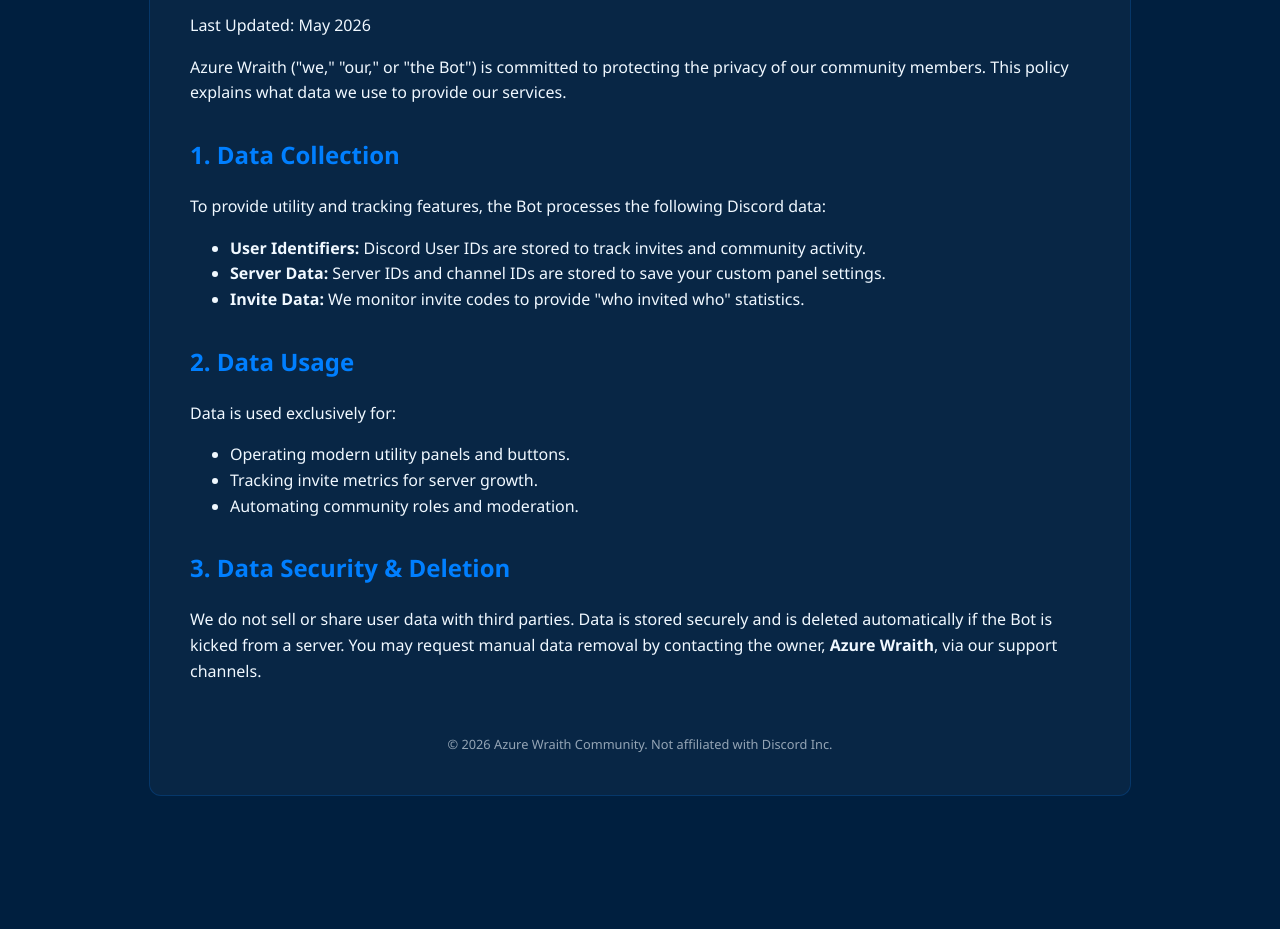
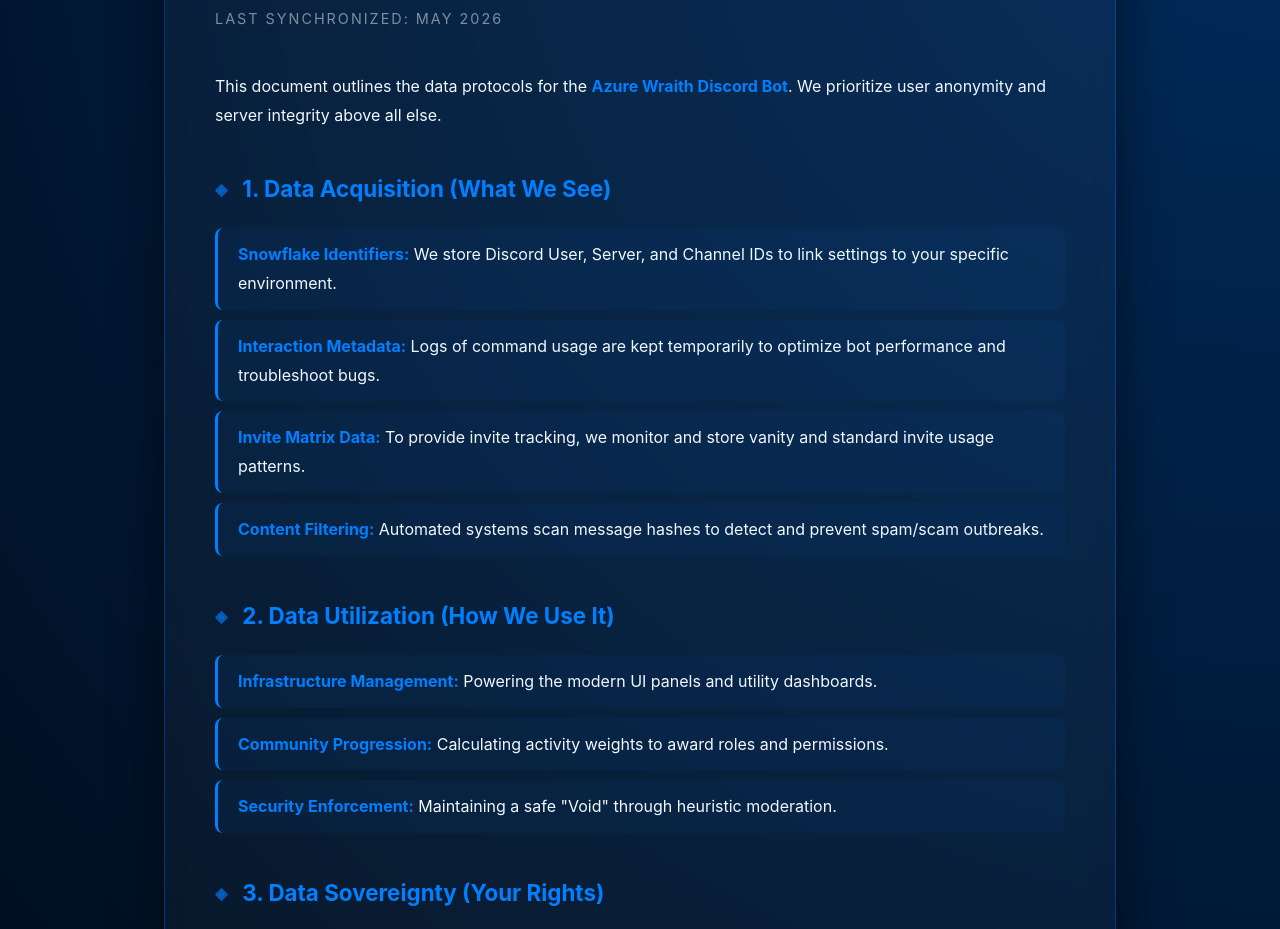
Before and after one commit to azurewraithofficial/AzureWraith-Bot, a plain HTML site: page privacy.html in a window 1280 px wide. Shown: the part 194-1123 px from the top of the page. Before the commit the page ends 1050 px from the top, so only its background shows below. Drawn offline with Linux system fonts and the light colour scheme.

Commit message:
Update privacy.html

```diff
--- a/privacy.html
+++ b/privacy.html
@@ -3,44 +3,49 @@
 <head>
     <meta charset="UTF-8">
     <meta name="viewport" content="width=device-width, initial-scale=1.0">
-    <title>Privacy Policy | Azure Wraith</title>
+    <title>Privacy Directive | Azure Wraith</title>
     <style>
-        :root { --void: #001F3F; --azure: #F0F8FF; --wraith: #007FFF; }
-        body { background-color: var(--void); color: var(--azure); font-family: 'Segoe UI', Tahoma, Geneva, Verdana, sans-serif; line-height: 1.6; margin: 0; padding: 20px; }
-        .wrapper { max-width: 900px; margin: 40px auto; background: rgba(255, 255, 255, 0.03); padding: 40px; border-radius: 12px; border: 1px solid rgba(0, 127, 255, 0.2); }
-        h1 { color: var(--wraith); border-bottom: 2px solid var(--wraith); padding-bottom: 10px; }
-        h2 { color: var(--wraith); margin-top: 30px; }
-        .footer { margin-top: 50px; font-size: 0.8em; opacity: 0.6; text-align: center; }
+        :root { --void: #000c1a; --deep-void: #001F3F; --wraith-blue: #007FFF; --azure: #F0F8FF; --glass: rgba(240, 248, 255, 0.03); }
+        body { background: radial-gradient(circle at top right, #002b5c, var(--void)); color: var(--azure); font-family: 'Inter', system-ui, -apple-system, sans-serif; line-height: 1.8; margin: 0; padding: 40px 20px; }
+        .container { max-width: 850px; margin: auto; background: var(--glass); backdrop-filter: blur(10px); padding: 50px; border-radius: 24px; border: 1px solid rgba(0, 127, 255, 0.3); box-shadow: 0 20px 50px rgba(0,0,0,0.5); }
+        h1 { color: var(--wraith-blue); font-size: 2.5rem; letter-spacing: -1px; margin-bottom: 10px; }
+        .last-updated { opacity: 0.5; font-size: 0.9rem; margin-bottom: 40px; text-transform: uppercase; letter-spacing: 2px; }
+        h2 { color: var(--wraith-blue); font-size: 1.4rem; margin-top: 40px; display: flex; align-items: center; }
+        h2::before { content: '◈'; margin-right: 15px; font-size: 1rem; opacity: 0.7; }
+        ul { list-style: none; padding: 0; }
+        li { background: rgba(0, 127, 255, 0.05); margin-bottom: 10px; padding: 12px 20px; border-radius: 8px; border-left: 3px solid var(--wraith-blue); }
+        strong { color: var(--wraith-blue); }
+        .contact-box { margin-top: 50px; padding: 30px; border-radius: 15px; background: rgba(0, 127, 255, 0.1); text-align: center; border: 1px dashed var(--wraith-blue); }
     </style>
 </head>
 <body>
-    <div class="wrapper">
-        <h1>Privacy Policy</h1>
-        <p>Last Updated: May 2026</p>
+    <div class="container">
+        <h1>Privacy Directive</h1>
+        <div class="last-updated">Last Synchronized: May 2026</div>
 
-        <p>Azure Wraith ("we," "our," or "the Bot") is committed to protecting the privacy of our community members. This policy explains what data we use to provide our services.</p>
+        <p>This document outlines the data protocols for the <strong>Azure Wraith Discord Bot</strong>. We prioritize user anonymity and server integrity above all else.</p>
 
-        <h2>1. Data Collection</h2>
-        <p>To provide utility and tracking features, the Bot processes the following Discord data:</p>
+        <h2>1. Data Acquisition (What We See)</h2>
         <ul>
-            <li><strong>User Identifiers:</strong> Discord User IDs are stored to track invites and community activity.</li>
-            <li><strong>Server Data:</strong> Server IDs and channel IDs are stored to save your custom panel settings.</li>
-            <li><strong>Invite Data:</strong> We monitor invite codes to provide "who invited who" statistics.</li>
+            <li><strong>Snowflake Identifiers:</strong> We store Discord User, Server, and Channel IDs to link settings to your specific environment.</li>
+            <li><strong>Interaction Metadata:</strong> Logs of command usage are kept temporarily to optimize bot performance and troubleshoot bugs.</li>
+            <li><strong>Invite Matrix Data:</strong> To provide invite tracking, we monitor and store vanity and standard invite usage patterns.</li>
+            <li><strong>Content Filtering:</strong> Automated systems scan message hashes to detect and prevent spam/scam outbreaks.</li>
         </ul>
 
-        <h2>2. Data Usage</h2>
-        <p>Data is used exclusively for:
-            <ul>
-                <li>Operating modern utility panels and buttons.</li>
-                <li>Tracking invite metrics for server growth.</li>
-                <li>Automating community roles and moderation.</li>
-            </ul>
-        </p>
+        <h2>2. Data Utilization (How We Use It)</h2>
+        <ul>
+            <li><strong>Infrastructure Management:</strong> Powering the modern UI panels and utility dashboards.</li>
+            <li><strong>Community Progression:</strong> Calculating activity weights to award roles and permissions.</li>
+            <li><strong>Security Enforcement:</strong> Maintaining a safe "Void" through heuristic moderation.</li>
+        </ul>
 
-        <h2>3. Data Security & Deletion</h2>
-        <p>We do not sell or share user data with third parties. Data is stored securely and is deleted automatically if the Bot is kicked from a server. You may request manual data removal by contacting the owner, <strong>Azure Wraith</strong>, via our support channels.</p>
+        <h2>3. Data Sovereignty (Your Rights)</h2>
+        <p>We believe in <strong>Zero-Persistence</strong> for non-essential data. When the Azure Wraith bot is removed from a server, all associated guild data is flagged for permanent deletion from our active buffers.</p>
 
-        <div class="footer">© 2026 Azure Wraith Community. Not affiliated with Discord Inc.</div>
+        <div class="contact-box">
+            Questions regarding data integrity? Contact the Lead Architect: <strong>Azure Wraith</strong> via the official Community Server.
+        </div>
     </div>
 </body>
 </html>
```
